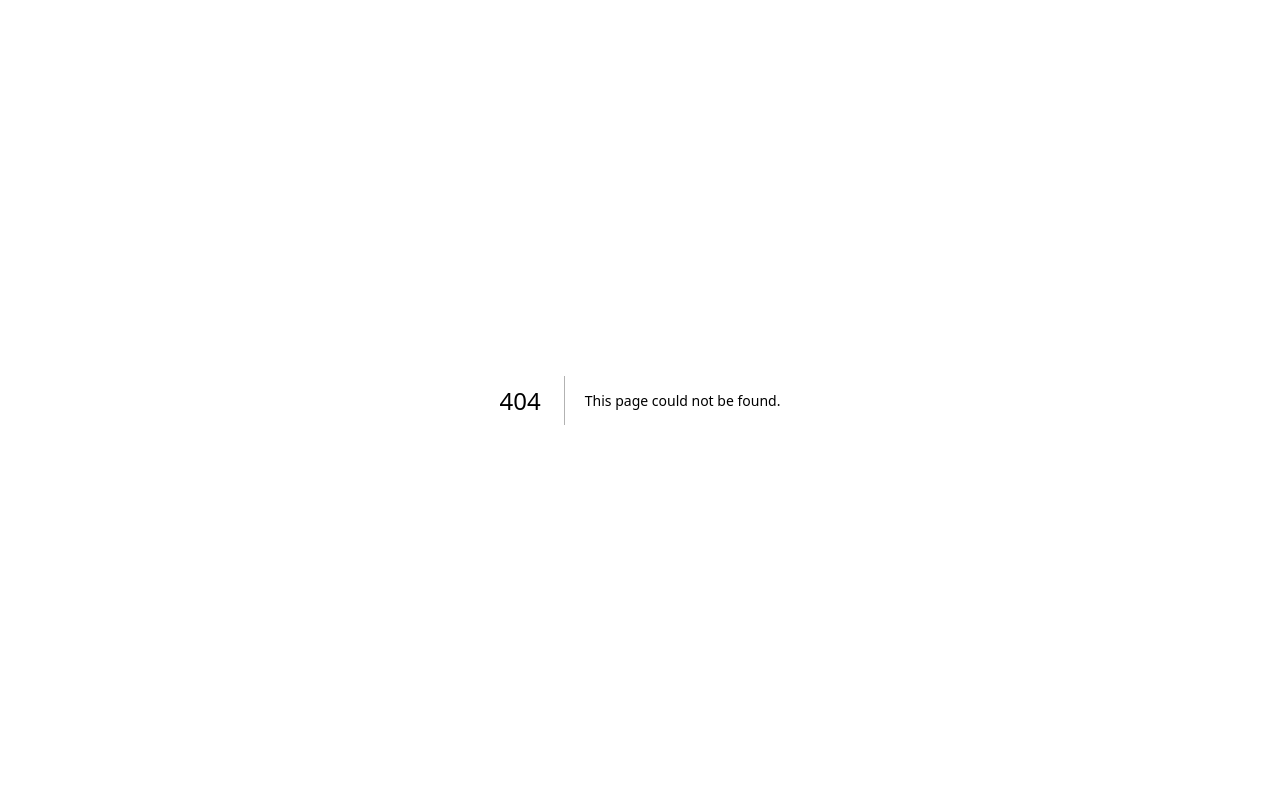
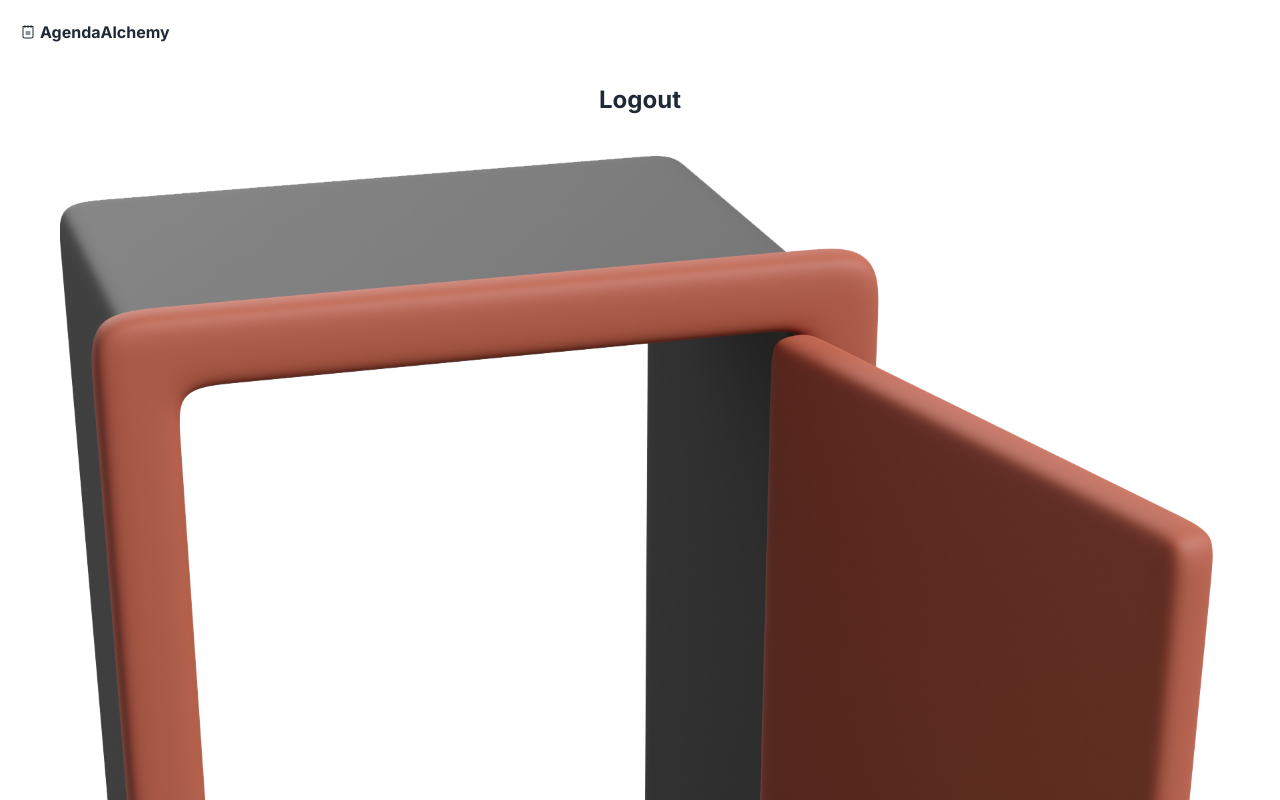
Before and after one commit to froilanimnida/agenda-alchemy, a Next.js app: page /app/settings/logout in a window 1280 px wide. Before the commit this address had no page. Shown: the top 800 px of the page. Built offline with nearby package versions, Linux system fonts and the light colour scheme.

Commit message:
Update image padding in settings and profile settings pages

```diff
--- /dev/null
+++ b/app/app/settings/logout/page.tsx
@@ -0,0 +1,29 @@
+import Logo from '@/app/components/Logo'
+import React from 'react'
+import Image from 'next/image'
+import LogoutIcon from '../../../../public/images/logout.png'
+import Link from 'next/link'
+
+const Logout = () => {
+  return (
+    <main className='p-5 flex flex-col gap-10'>
+      <Logo/>
+      <div className='flex-col flex items-center justify-center'>
+        <h1 className='text-center font-bold text-2xl'>Logout</h1>
+        <Image
+          className='p-10' alt='Image of a 3 gears with magnifying glass along with it'
+          src={ LogoutIcon }
+          priority={ true }/>
+      </div>
+      <div className='flex gap-5 flex-col justify-center items-center'>
+        <h1>Are you sure you want to log out?</h1>
+        <div className='flex flex-row justify-around'>
+          <Link className='btn btn-error' href={'/log-in'}>Okay</Link>
+          <Link className='btn btn-ghost' href={'/app'}>Cancel</Link>
+        </div>
+      </div>
+    </main>
+  )
+}
+
+export default Logout
--- a/app/app/settings/page.tsx
+++ b/app/app/settings/page.tsx
@@ -17,7 +17,7 @@ const SettingsComponent = () => {
       <div className='flex-col flex items-center justify-center'>
         <h1 className='text-center font-bold text-2xl'>Settings</h1>
         <Image
-          className='p-5' alt='Image of a 3 gears with magnifying glass along with it'
+          className='p-10' alt='Image of a 3 gears with magnifying glass along with it'
           src={ SettingsIcon }
           priority={ true }/>
       </div>
--- a/app/app/settings/profile-settings/page.tsx
+++ b/app/app/settings/profile-settings/page.tsx
@@ -12,7 +12,7 @@ const ProfileSettings = () => {
     <main className='p-5 flex flex-col gap-10'>
       <Logo />
       <Image
-        className='p-5'
+        className='p-10'
         priority={true}
         src={ ProfileSettingsIcon }
         alt='A color pink paper with check icon on top of it.' />
--- a/app/log-in/page.tsx
+++ b/app/log-in/page.tsx
@@ -15,7 +15,7 @@ const Login = () => {
         <Image
           priority={true}
           src={ LoginIcon }
-          className='p-7' alt='Image of generic icon of a person' />
+          className='p-10' alt='Image of generic icon of a person' />
         <h1 className='text-center font-bold'>Login using your account.</h1>
         <FormComponent mode="log-in" />
       </main>
--- a/app/sign-up/page.tsx
+++ b/app/sign-up/page.tsx
@@ -15,7 +15,7 @@ const SignUpPage = () => {
         <Image
           priority={true}
           src={ SignUpIcon }
-          className='p-7' alt='Image of generic icon of a person' />
+          className='p-10' alt='Image of generic icon of a person' />
 
         <h1 className='text-center font-bold'>Create an Account</h1>
         <FormComponent mode="sign-up" />
```
Also changed, not shown: public/images/logout.png (added).
